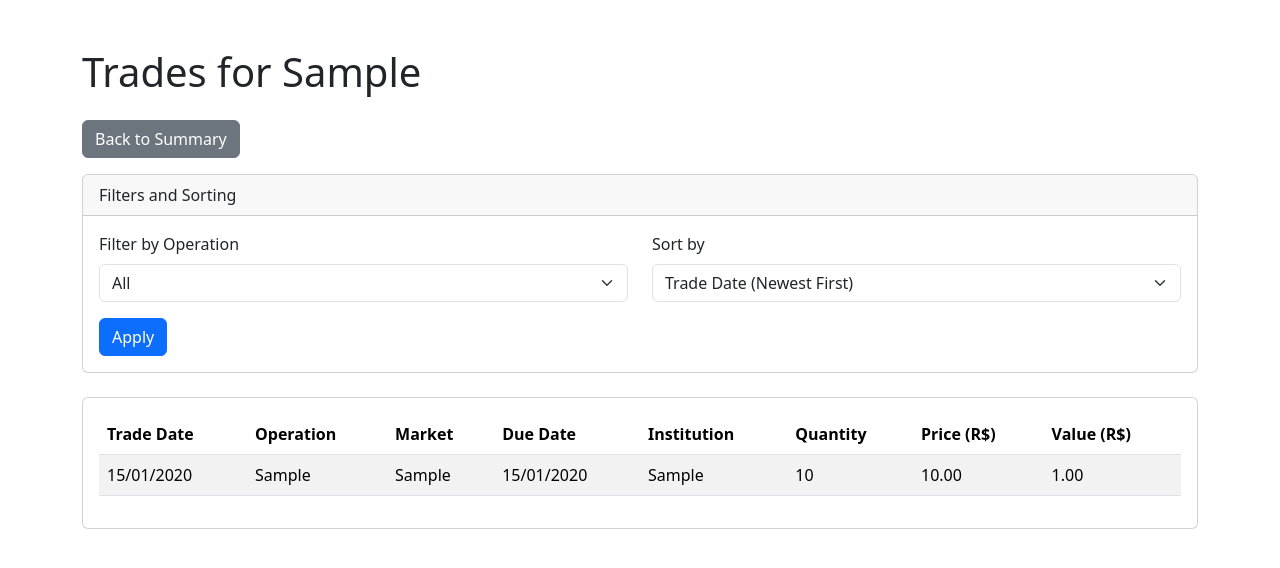
After one commit to kollinslima/WiseWallet, a Django app: a page that uses transactions/templates/transactions/transaction_detail.html in a window 1280 px wide. The commit adds this page. Shown: the top 568 px of the page. Run offline with Django 5.2, Linux system fonts and the light colour scheme; tables that the repository leaves empty hold one stand-in row (values such as "Sample post").

Commit message:
feat: Implement first functional user interface for transactions
This commit introduces the first full functional user interface for the "transactions" app.

The UI is built with Bootstrap v5.3 and includes the following features:

- **Import Button:** A styled import button allows you to upload B3 reports in .xlsx format.
- **Summary of Trades:** The main page now displays a summary of trades, grouped by ticker. The summary includes total quantity, total value, average price, and institutions.
- **List of All Trades:** You can click on a ticker in the summary to view a detailed list of all trades for that ticker.
- **Filtering and Sorting:** The detailed trade list page includes options to filter by operation (buy/sell) and sort by various fields.

```diff
--- /dev/null
+++ b/transactions/templates/transactions/transaction_detail.html
@@ -0,0 +1,81 @@
+{% extends "base.html" %}
+
+{% block content %}
+
+<h1 class="mb-4">Trades for {{ ticker }}</h1>
+
+<a href="{% url 'transactions' %}" class="btn btn-secondary mb-3">Back to Summary</a>
+
+<div class="card mb-4">
+    <div class="card-header">
+        Filters and Sorting
+    </div>
+    <div class="card-body">
+        <form method="get" action="{% url 'transactions.detail' ticker %}">
+            <div class="row">
+                <div class="col-md-6">
+                    <div class="mb-3">
+                        <label for="filter_operation" class="form-label">Filter by Operation</label>
+                        <select name="filter_operation" id="filter_operation" class="form-select">
+                            <option value="" {% if not current_filter_operation %}selected{% endif %}>All</option>
+                            <option value="C" {% if current_filter_operation == 'C' %}selected{% endif %}>Buy (C)</option>
+                            <option value="V" {% if current_filter_operation == 'V' %}selected{% endif %}>Sell (V)</option>
+                        </select>
+                    </div>
+                </div>
+                <div class="col-md-6">
+                    <div class="mb-3">
+                        <label for="sort" class="form-label">Sort by</label>
+                        <select name="sort" id="sort" class="form-select">
+                            <option value="-trade_date" {% if current_sort == '-trade_date' %}selected{% endif %}>Trade Date (Newest First)</option>
+                            <option value="trade_date" {% if current_sort == 'trade_date' %}selected{% endif %}>Trade Date (Oldest First)</option>
+                            <option value="-price" {% if current_sort == '-price' %}selected{% endif %}>Price (High to Low)</option>
+                            <option value="price" {% if current_sort == 'price' %}selected{% endif %}>Price (Low to High)</option>
+                            <option value="-quantity" {% if current_sort == '-quantity' %}selected{% endif %}>Quantity (High to Low)</option>
+                            <option value="quantity" {% if current_sort == 'quantity' %}selected{% endif %}>Quantity (Low to High)</option>
+                            <option value="-value" {% if current_sort == '-value' %}selected{% endif %}>Value (High to Low)</option>
+                            <option value="value" {% if current_sort == 'value' %}selected{% endif %}>Value (Low to High)</option>
+                        </select>
+                    </div>
+                </div>
+            </div>
+            <button type="submit" class="btn btn-primary">Apply</button>
+        </form>
+    </div>
+</div>
+
+
+<div class="card">
+    <div class="card-body">
+        <table class="table table-striped table-hover">
+            <thead>
+                <tr>
+                    <th scope="col">Trade Date</th>
+                    <th scope="col">Operation</th>
+                    <th scope="col">Market</th>
+                    <th scope="col">Due Date</th>
+                    <th scope="col">Institution</th>
+                    <th scope="col">Quantity</th>
+                    <th scope="col">Price (R$)</th>
+                    <th scope="col">Value (R$)</th>
+                </tr>
+            </thead>
+            <tbody>
+                {% for trade in object_list %}
+                    <tr>
+                        <td>{{ trade.trade_date|date:"d/m/Y" }}</td>
+                        <td>{{ trade.operation }}</td>
+                        <td>{{ trade.market }}</td>
+                        <td>{{ trade.due_date|date:"d/m/Y"|default:"-" }}</td>
+                        <td>{{ trade.institution }}</td>
+                        <td>{{ trade.quantity }}</td>
+                        <td>{{ trade.price|floatformat:2 }}</td>
+                        <td>{{ trade.value|floatformat:2 }}</td>
+                    </tr>
+                {% endfor %}
+            </tbody>
+        </table>
+    </div>
+</div>
+
+{% endblock %}
--- a/transactions/urls.py
+++ b/transactions/urls.py
@@ -4,4 +4,5 @@ from django.urls import path
 urlpatterns = [
     path('', views.TransactionsFileUploadFormView.as_view(), name='transactions'),
     path('upload/success', views.TransactionsFileUploadSuccessView.as_view(), name='transactions.upload.success'),
+    path('<str:ticker>/', views.TransactionDetailView.as_view(), name='transactions.detail'),
 ]
--- a/transactions/views.py
+++ b/transactions/views.py
@@ -1,13 +1,33 @@
+from django.db.models import Sum
 from .forms import TransactionsFileUploadForm
+from .models import TradeOperation
 from .services import process_transactions_file
 from django.core.exceptions import ValidationError
-from django.views.generic import TemplateView
+from django.views.generic import TemplateView, ListView
 from django.views.generic.edit import FormView
 
 class TransactionsFileUploadFormView(FormView):
     form_class = TransactionsFileUploadForm
     template_name = "transactions/transactions.html"
     success_url = "upload/success"
+
+    def get_context_data(self, **kwargs):
+        context = super().get_context_data(**kwargs)
+
+        # Summary of trades. 'C' means 'Compra' (Buy)
+        summary = TradeOperation.objects.filter(operation='C').values('ticker').annotate(
+            total_quantity=Sum('quantity'),
+            total_value=Sum('value'),
+        ).order_by('ticker')
+
+        # Calculate average price and get institutions for each ticker
+        for item in summary:
+            item['average_price'] = item['total_value'] / item['total_quantity'] if item['total_quantity'] > 0 else 0
+            institutions = TradeOperation.objects.filter(ticker=item['ticker']).values_list('institution', flat=True).distinct()
+            item['institutions'] = ", ".join(list(institutions))
+
+        context['summary'] = summary
+        return context
 
     def form_valid(self, form):
         files = form.cleaned_data["file_field"]
@@ -21,3 +41,36 @@ class TransactionsFileUploadFormView(FormView):
 
 class TransactionsFileUploadSuccessView(TemplateView):
     template_name = "transactions/transactions_upload_success.html"
+
+
+class TransactionDetailView(ListView):
+    model = TradeOperation
+    template_name = 'transactions/transaction_detail.html'
+    context_object_name = 'object_list'
+
+    def get_queryset(self):
+        ticker = self.kwargs.get('ticker')
+        queryset = TradeOperation.objects.filter(ticker=ticker)
+
+        # Filtering
+        filter_operation = self.request.GET.get('filter_operation', '')
+        if filter_operation:
+            queryset = queryset.filter(operation=filter_operation)
+
+        # Sorting
+        sort = self.request.GET.get('sort', '-trade_date')
+        valid_sort_fields = ['trade_date', '-trade_date', 'operation', '-operation', 'price', '-price', 'quantity', '-quantity', 'value', '-value']
+        if sort in valid_sort_fields:
+            queryset = queryset.order_by(sort)
+        else:
+            queryset = queryset.order_by('-trade_date')
+
+
+        return queryset
+
+    def get_context_data(self, **kwargs):
+        context = super().get_context_data(**kwargs)
+        context['current_sort'] = self.request.GET.get('sort', '-trade_date')
+        context['current_filter_operation'] = self.request.GET.get('filter_operation', '')
+        context['ticker'] = self.kwargs.get('ticker')
+        return context
```
Also changed, not shown: transactions/templates/transactions/transactions.html (+55 -5 lines).
